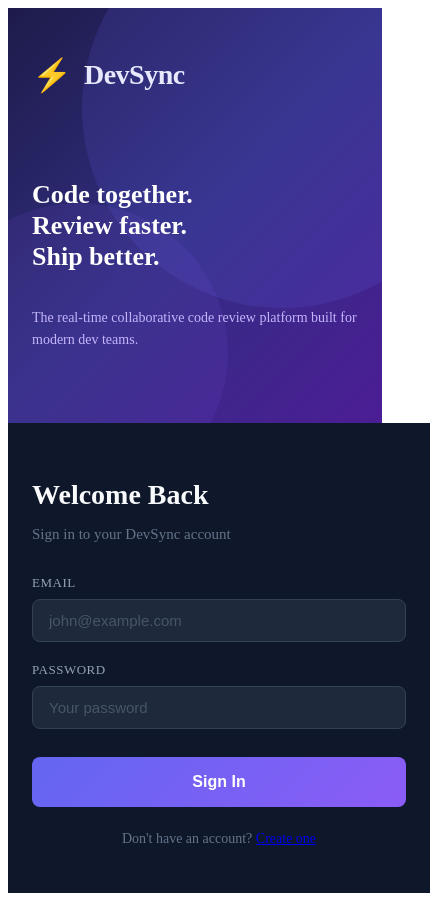
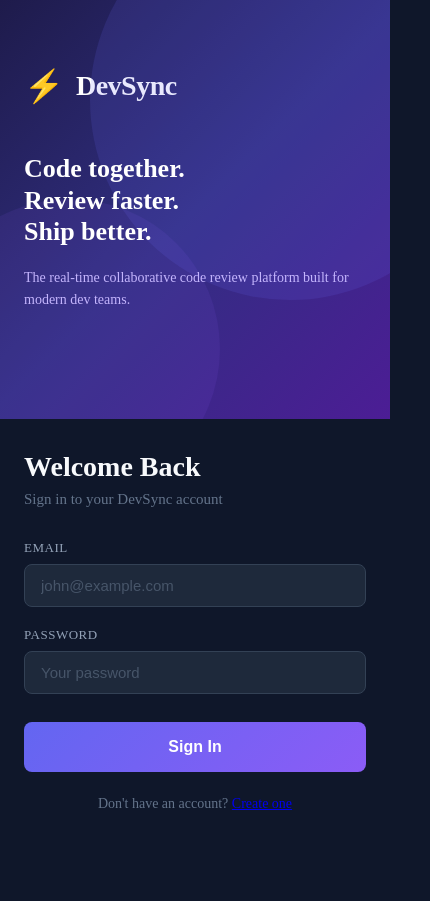
Before and after one commit to pradnya0304/devsync, a React (Create React App) app in the folder client/: page /login in a window 390 px wide. Shown: the whole page, 430 px wide, since content can reach past the window. After the commit the page ends 844 px from the top, so only its background shows below. Built offline with nearby package versions, Linux system fonts and the light colour scheme.

Commit message:
Fix white border and mobile UI

```diff
--- a/client/public/index.html
+++ b/client/public/index.html
@@ -3,41 +3,23 @@
   <head>
     <meta charset="utf-8" />
     <link rel="icon" href="%PUBLIC_URL%/favicon.ico" />
-    <meta name="viewport" content="width=device-width, initial-scale=1" />
-    <meta name="theme-color" content="#000000" />
-    <meta
-      name="description"
-      content="Web site created using create-react-app"
-    />
+    <meta name="viewport" content="width=device-width, initial-scale=1.0, maximum-scale=1.0" />
+    <meta name="theme-color" content="#0f172a" />
+    <meta name="description" content="DevSync - Real-time collaborative code review platform" />
     <link rel="apple-touch-icon" href="%PUBLIC_URL%/logo192.png" />
-    <!--
-      manifest.json provides metadata used when your web app is installed on a
-      user's mobile device or desktop. See https://developers.google.com/web/fundamentals/web-app-manifest/
-    -->
     <link rel="manifest" href="%PUBLIC_URL%/manifest.json" />
-    <!--
-      Notice the use of %PUBLIC_URL% in the tags above.
-      It will be replaced with the URL of the `public` folder during the build.
-      Only files inside the `public` folder can be referenced from the HTML.
-
-      Unlike "/favicon.ico" or "favicon.ico", "%PUBLIC_URL%/favicon.ico" will
-      work correctly both with client-side routing and a non-root public URL.
-      Learn how to configure a non-root public URL by running `npm run build`.
-    -->
-    <title>React App</title>
+    <title>DevSync</title>
+    <style>
+      * { margin: 0; padding: 0; box-sizing: border-box; }
+      html, body, #root {
+        width: 100%;
+        height: 100%;
+        background-color: #0f172a;
+      }
+    </style>
   </head>
   <body>
     <noscript>You need to enable JavaScript to run this app.</noscript>
     <div id="root"></div>
-    <!--
-      This HTML file is a template.
-      If you open it directly in the browser, you will see an empty page.
-
-      You can add webfonts, meta tags, or analytics to this file.
-      The build step will place the bundled scripts into the <body> tag.
-
-      To begin the development, run `npm start` or `yarn start`.
-      To create a production bundle, use `npm run build` or `yarn build`.
-    -->
   </body>
 </html>
--- a/client/src/index.css
+++ b/client/src/index.css
@@ -2,6 +2,14 @@
   margin: 0;
   padding: 0;
   box-sizing: border-box;
+}
+
+html, body, #root {
+  width: 100%;
+  height: 100%;
+  margin: 0;
+  padding: 0;
+  background-color: #0f172a;
 }
 
 body {
```
